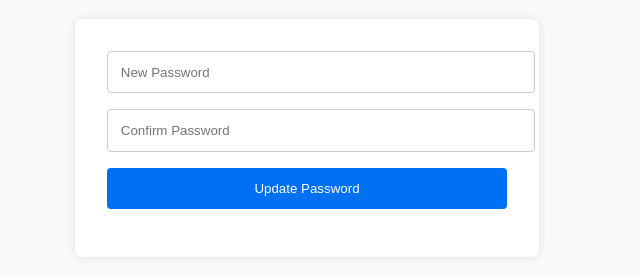
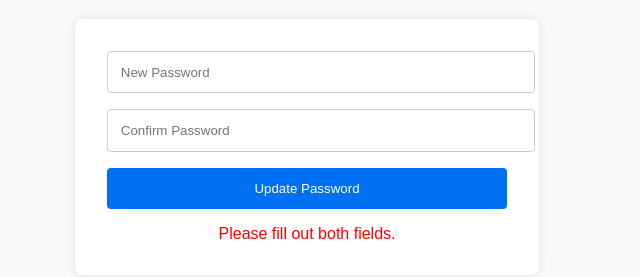
Before and after one commit to tylerjacobson2222/password-reset-truvo, a plain HTML site: page index.html in a window 1280 px wide. Both pictures are taken after a click on the button "Update Password". Shown: the part 101-378 px from the top of the page, without its empty margins (333-973 px from the left). Drawn offline with nearby package versions, Linux system fonts and the light colour scheme.

Commit message:
Update index.html

```diff
--- a/index.html
+++ b/index.html
@@ -27,12 +27,13 @@
   <!-- Supabase JS -->
   <script src="https://cdn.jsdelivr.net/npm/@supabase/supabase-js"></script>
   <script>
+    window.addEventListener('DOMContentLoaded', () => {
       // 1️⃣ Connect to Supabase
       const SUPABASE_URL = 'https://muawnjdvgsprgxhkccyz.supabase.co';
-    const SUPABASE_ANON_KEY = 'eyJhbGciOiJIUzI1NiIsInR5cCI6IkpXVCJ9.eyJpc3MiOiJzdXBhYmFzZSIsInJlZiI6Im11YXduamR2Z3Nwcmd4aGtjY3l6Iiwicm9sZSI6ImFub24iLCJpYXQiOjE3NjU1NzIyMDMsImV4cCI6MjA4MTE0ODIwM30.PXfs7s5acjjUO5LIPUp9wZBKwzZYC1DQjmzDCRdRtx4'; // replace with your anon key
-    const supabase = supabase.createClient(SUPABASE_URL, SUPABASE_ANON_KEY);
+      const SUPABASE_ANON_KEY = 'eyJhbGciOiJIUzI1NiIsInR5cCI6IkpXVCJ9.eyJpc3MiOiJzdXBhYmFzZSIsInJlZiI6Im11YXduamR2Z3Nwcmd4aGtjY3l6Iiwicm9sZSI6ImFub24iLCJpYXQiOjE3NjU1NzIyMDMsImV4cCI6MjA4MTE0ODIwM30.PXfs7s5acjjUO5LIPUp9wZBKwzZYC1DQjmzDCRdRtx4';
+      const supabaseClient = supabase.createClient(SUPABASE_URL, SUPABASE_ANON_KEY);
 
-    // 2️⃣ Grab access_token from URL
+      // 2️⃣ Grab token from URL
       const urlParams = new URLSearchParams(window.location.search);
       const accessToken = urlParams.get('token');
 
@@ -60,7 +61,7 @@
         }
 
         // 4️⃣ Update password in Supabase
-      const { data, error } = await supabase.auth.updateUser({
+        const { data, error } = await supabaseClient.auth.updateUser({
           accessToken,
           password: newPassword
         });
@@ -72,6 +73,7 @@
           messageDiv.textContent = 'Password updated successfully!';
         }
       };
+    });
   </script>
 
 </body>
```
Lines whose indentation alone changed are shown as unchanged.
